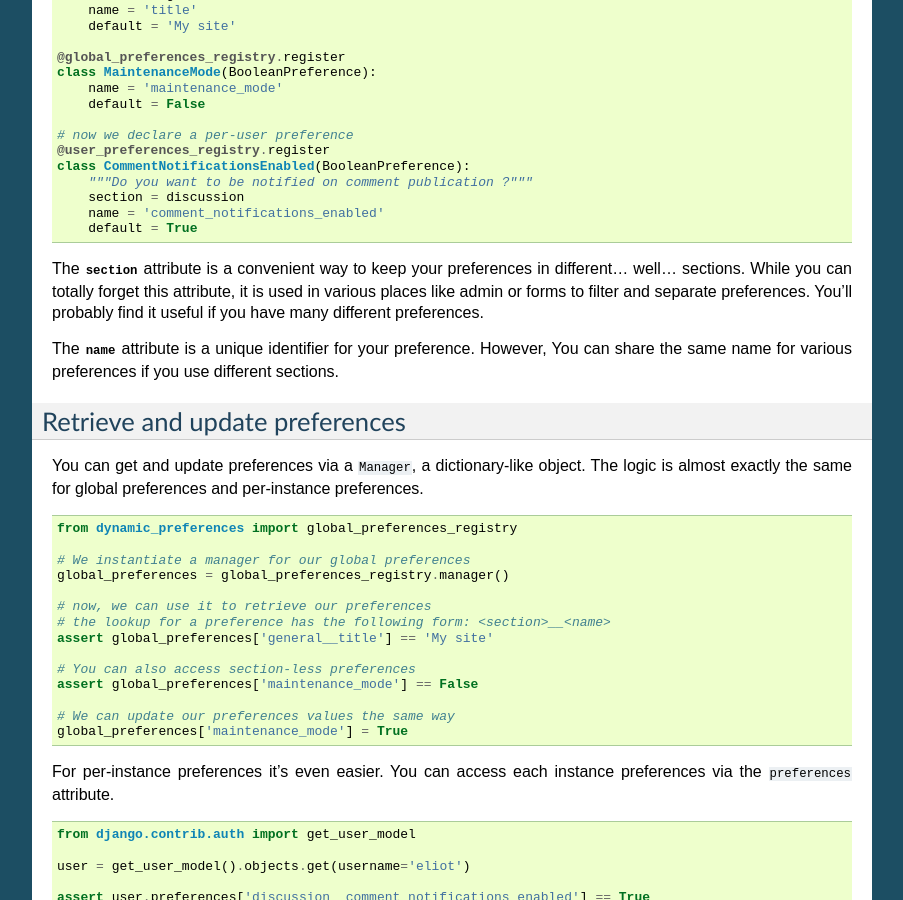
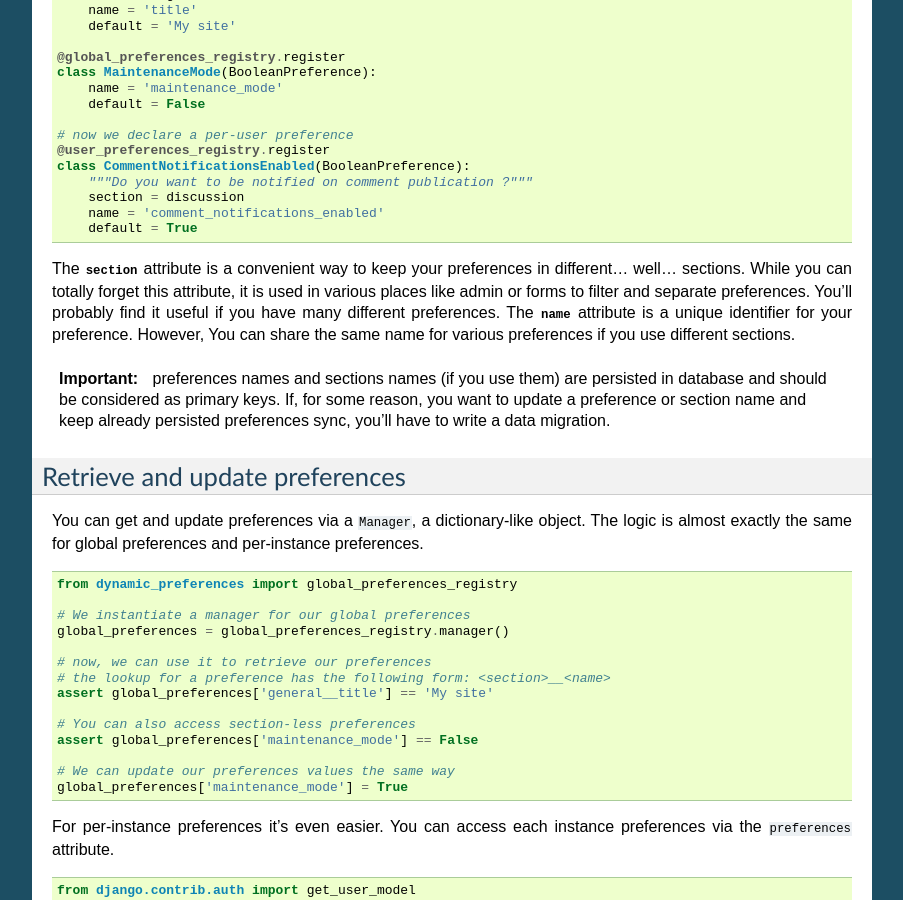
Before and after one commit to agateblue/django-dynamic-preferences, a Sphinx documentation site: the page built from docs/quickstart.rst, in a window 1280 px wide and 900 px high, scrolled down 1314 px. Shown: the whole window, without its empty margins (198-1101 px from the left). Built offline with Sphinx 7.4.7, drawn with Linux system fonts in a browser that asks for light colours.

Commit message:
Added a note about identifiers

```diff
--- a/docs/quickstart.rst
+++ b/docs/quickstart.rst
@@ -87,8 +87,12 @@ Let's declare a few preferences in this file:
 
 
 The :py:attr:`section` attribute is a convenient way to keep your preferences in different... well... sections. While you can totally forget this attribute, it is used in various places like admin or forms to filter and separate preferences. You'll probably find it useful if you have many different preferences.
+The :py:attr:`name` attribute is a unique identifier for your preference. However, You can share the same name for various preferences if you use different sections.
 
-The :py:attr:`name` attribute is a unique identifier for your preference. However, You can share the same name for various preferences if you use different sections.
+.. important::
+    preferences names and sections names (if you use them) are persisted in database and should be considered as primary keys.
+    If, for some reason, you want to update a preference or section name and keep already persisted preferences sync,
+    you'll have to write a data migration.
 
 Retrieve and update preferences
 *******************************
```
